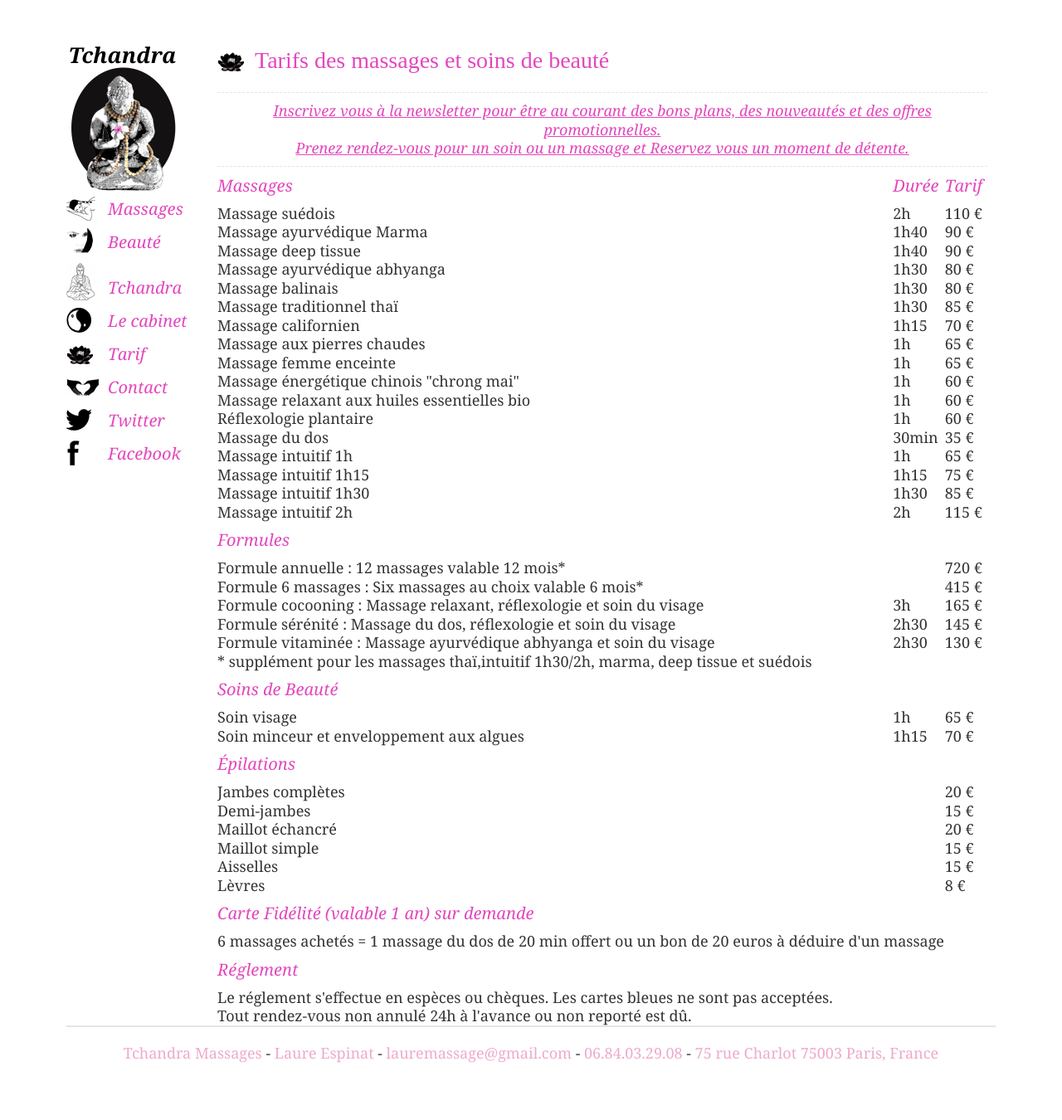
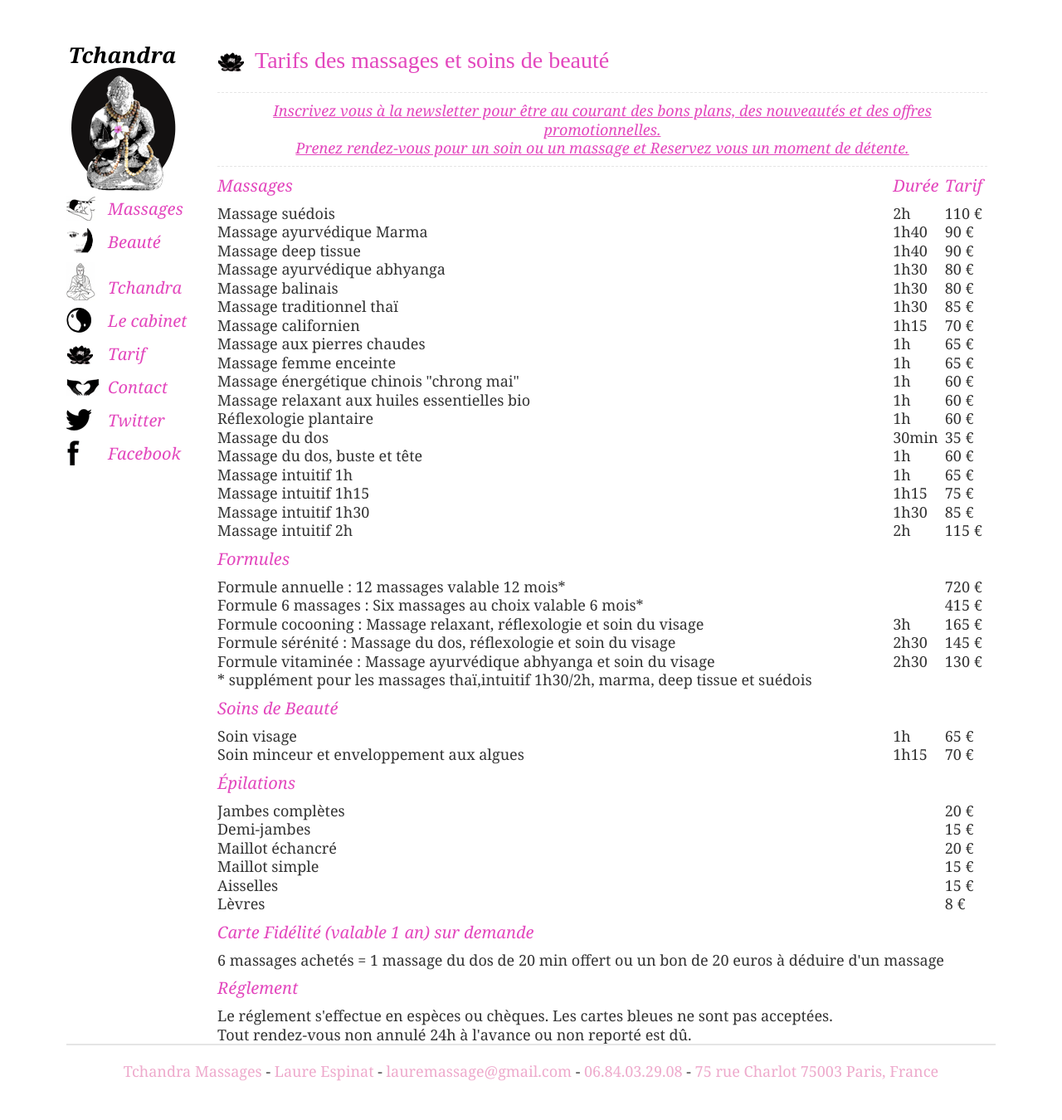
Before and after one commit to enrjphabricator/tchandra, a Jekyll site: the page built from _posts/2013-01-01-tarif.html, in a window 1280 px wide. Shown: the whole page at 83% size. Built offline with Jekyll 4.4.1, drawn with Linux system fonts in a browser that asks for light colours; our own code applies the rules of GitHub Pages for plain Markdown files; before the commit the page ends 1328 px from its top, so only the background shows below that.

Commit message:
Update 2013-01-01-tarif.html

```diff
--- a/_posts/2013-01-01-tarif.html
+++ b/_posts/2013-01-01-tarif.html
@@ -35,7 +35,8 @@ beaute: [visage, drainage, minceur, mains]
         {% endif %}
     {% endfor %}
 {% endfor %}
-        <tr><td>Massage intuitif 1h</td><td>1h</td><td>65 &euro;</td></tr>
+                <tr><td>Massage du dos, buste et tête</td><td>1h</td><td>60 &euro;</td></tr>
+                <tr><td>Massage intuitif 1h</td><td>1h</td><td>65 &euro;</td></tr>
 		<tr><td>Massage intuitif 1h15</td><td>1h15</td><td>75 &euro;</td></tr>
 		<tr><td>Massage intuitif 1h30</td><td>1h30</td><td>85 &euro;</td></tr>
 		<tr><td>Massage intuitif 2h</td><td>2h</td><td>115 &euro;</td></tr>
```
